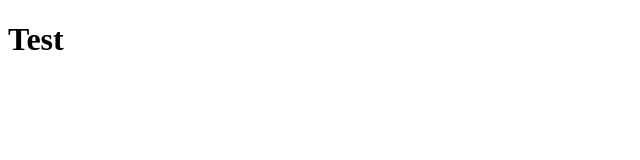
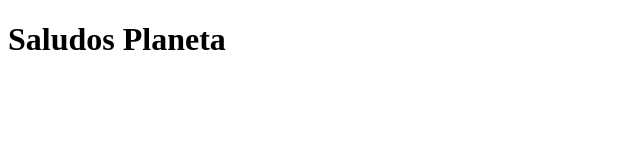
Before and after one commit to JPROSSICH/ds.02, a plain HTML site: page index.html in a window 1280 px wide. Shown: the whole page, without its empty margins (0-640 px from the left). Drawn offline with Linux system fonts and the light colour scheme.

Commit message:
Update index.html

```diff
--- a/index.html
+++ b/index.html
@@ -7,7 +7,7 @@
 </head>
 <body>
 
-  <h1>Test </h1>
+  <h1>Saludos Planeta </h1>
 
 </body>
 </html>
```
